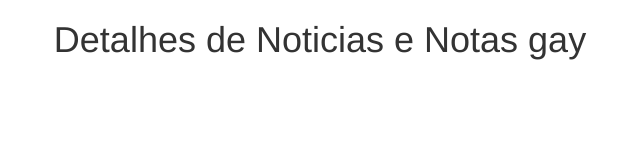
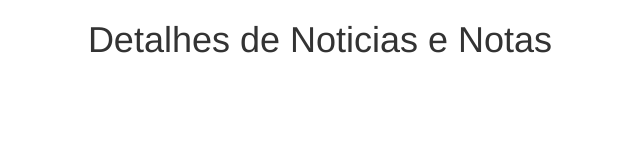
Before and after one commit to Rafsalencar/PWeb, a plain HTML site: page index.html in a window 1280 px wide. Shown: the whole page, without its empty margins (320-960 px from the left). Drawn offline with nearby package versions, Linux system fonts and the light colour scheme.

Commit message:
git push

```diff
--- a/index.html
+++ b/index.html
@@ -9,7 +9,7 @@
 	</head>
 	<body>
 		<div class="container-fluid">
-				<h1 class="text-center"> Detalhes de Noticias e Notas gay </h1>
+				<h1 class="text-center"> Detalhes de Noticias e Notas </h1>
 				<form class="horizontal"
 		</div>
 	</body>
```
